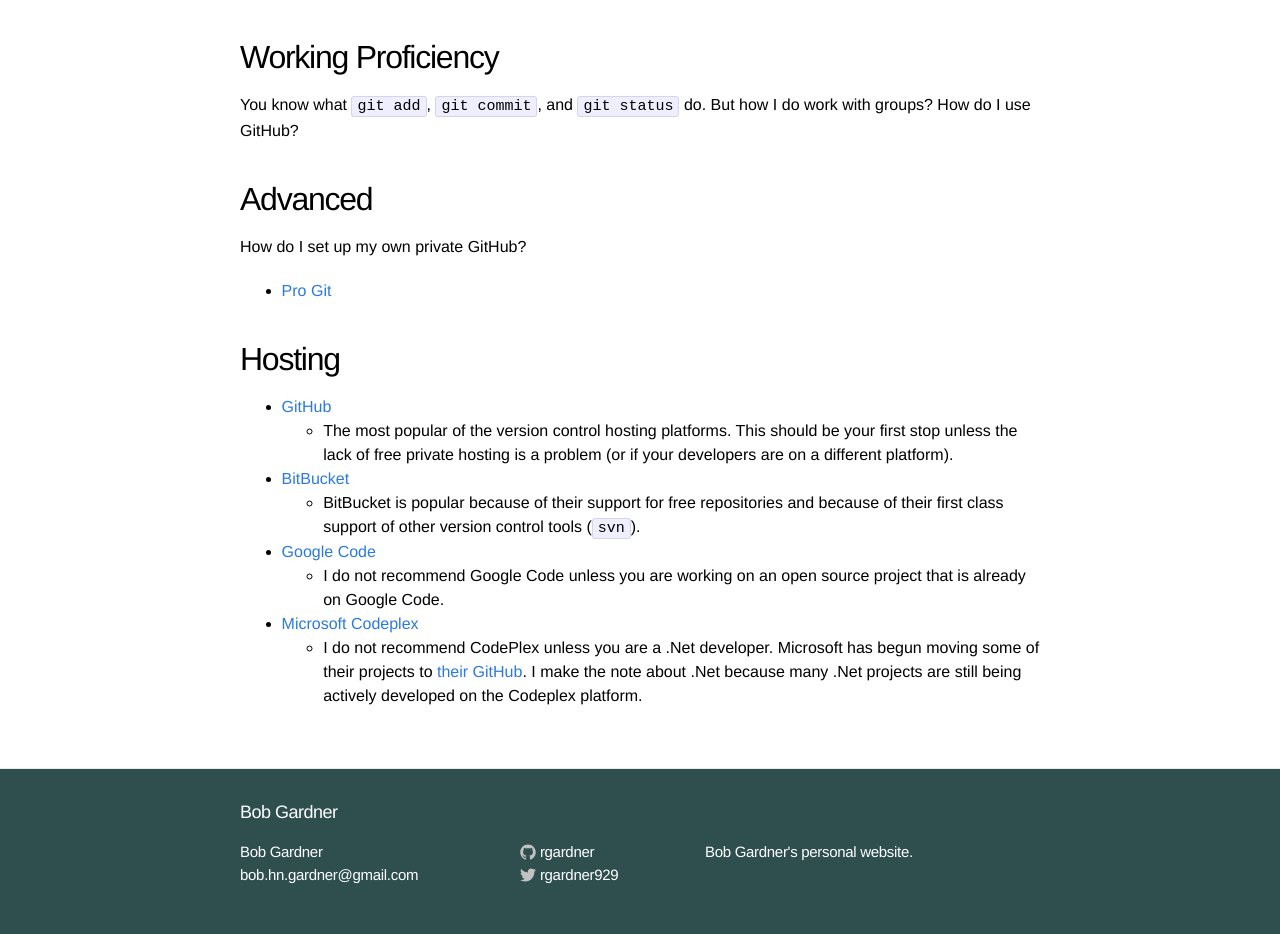
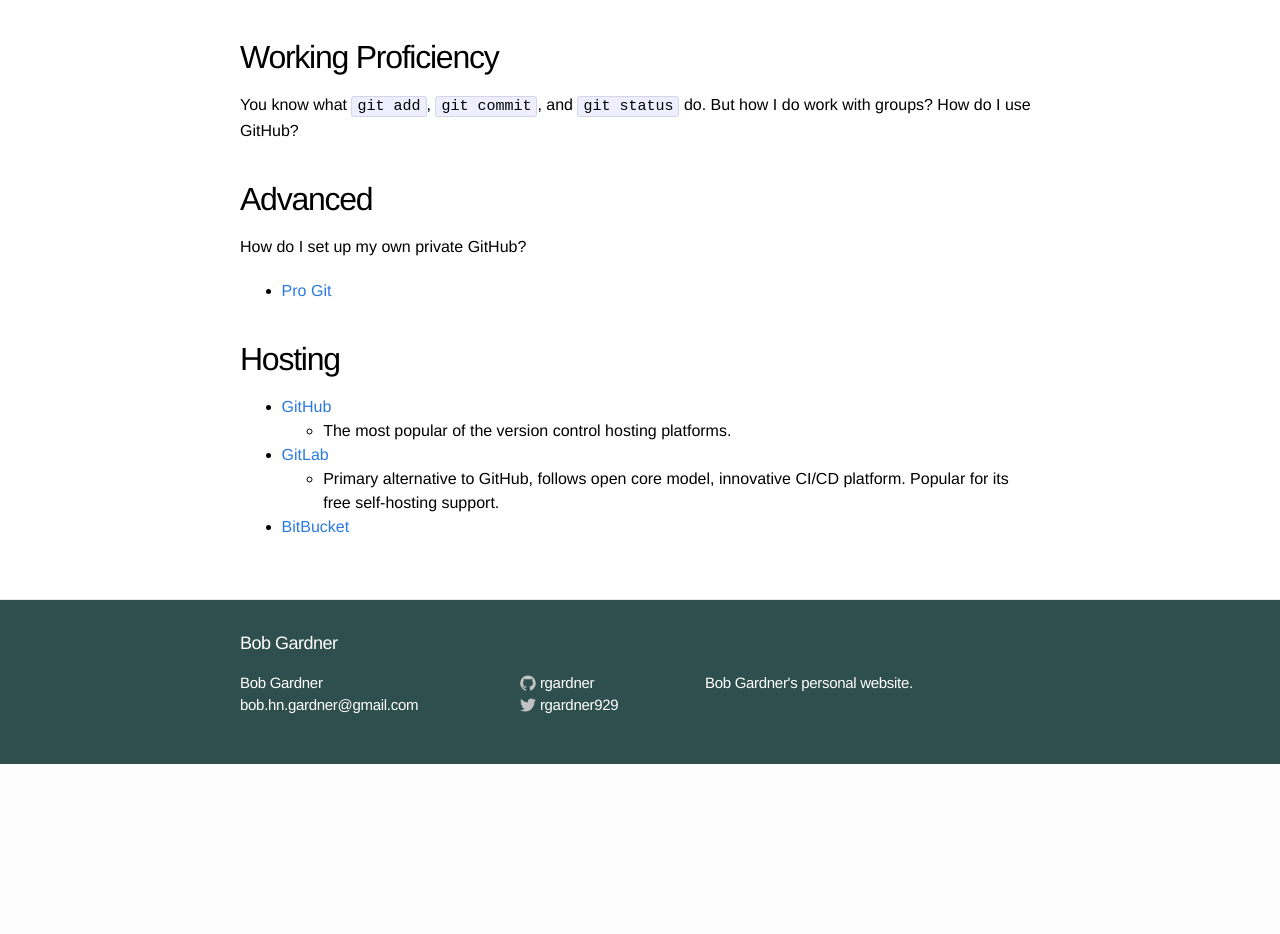
Before and after one commit to rgardner/rgardner.github.io, a Jekyll site: the page built from _resources/version-control.md, in a window 1280 px wide. Shown: the part 550-1484 px from the top of the page. Built offline with Jekyll 4.4.1, drawn with Linux system fonts in a browser that asks for light colours; after the commit the page ends 1314 px from its top, so only the background shows below that.

Commit message:
Add resources from knowledge repo (#44)
* Add more resources from knowledge repo
* Fix resource Edit on GitHub link (master to main)

```diff
--- a/_layouts/resource.html
+++ b/_layouts/resource.html
@@ -3,7 +3,7 @@
 ---
 <div class="post">
 
-  <a href="https://github.com/rgardner/rgardner.github.io/tree/master/_resources"><img style="position: absolute; top: 0; right:
+  <a href="https://github.com/rgardner/rgardner.github.io/tree/main/_resources"><img style="position: absolute; top: 0; right:
   0; border: 0;"
   src="https://camo.githubusercontent.com/365986a132ccd6a44c23a9169022c0b5c890c387/68747470733a2f2f73332e616d617a6f6e6177732e636f6d2f6769746875622f726962626f6e732f666f726b6d655f72696768745f7265645f6161303030302e706e67"
   alt="Fork me on GitHub"
--- a/_resources/version-control.md
+++ b/_resources/version-control.md
@@ -11,6 +11,7 @@
 based on what you understand.
 
 ## Newbies
+
 What's version control? From Wikipedia:
 
 > Revision control, also known as version control and source control (and an
@@ -21,28 +22,21 @@
 - [Code School and GitHub: Try Git](https://try.github.io/levels/1/challenges/1)
 
 ## Working Proficiency
+
 You know what `git add`, `git commit`, and `git status` do. But how I do work
 with groups? How do I use GitHub?
 
 ## Advanced
+
 How do I set up my own private GitHub?
 
 - [Pro Git](http://git-scm.com/book/en/v2)
 
 ## Hosting
+
 - [GitHub](https://github.com/)
-  + The most popular of the version control hosting platforms. This should be
-    your first stop unless the lack of free private hosting is a problem (or if
-    your developers are on a different platform).
+  + The most popular of the version control hosting platforms.
+- [GitLab](https://about.gitlab.com/)
+  + Primary alternative to GitHub, follows open core model, innovative CI/CD
+    platform. Popular for its free self-hosting support.
 - [BitBucket](https://bitbucket.org/)
-  + BitBucket is popular because of their support for free repositories and
-    because of their first class support of other version control tools
-    (`svn`).
-- [Google Code](https://code.google.com/)
-  + I do not recommend Google Code unless you are working on an open source
-    project that is already on Google Code.
-- [Microsoft Codeplex](https://www.codeplex.com/)
-  + I do not recommend CodePlex unless you are a .Net developer. Microsoft has
-    begun moving some of their projects to [their GitHub](http://microsoft.github.io/).
-    I make the note about .Net because many .Net projects are still being
-    actively developed on the Codeplex platform.
--- a/css/main.css
+++ b/css/main.css
@@ -304,6 +304,39 @@
   font-style: italic;
   margin: 30px 0;
 }
+
+.post-content table {
+  border-collapse: collapse;
+  margin: 25px 0;
+  font-size: 0.9em;
+  font-family: sans-serif;
+  min-width: 400px;
+  box-shadow: 0 0 20px rgba(0, 0, 0, 0.15);
+}
+
+.post-content thead tr {
+    background-color: darkslategray;
+    color: #ffffff;
+    text-align: left;
+}
+
+.post-content th,
+.post-content td {
+    padding: 5px 15px;
+}
+
+.post-content tbody tr {
+    border-bottom: 1px solid #dddddd;
+}
+
+.post-content tbody tr:nth-of-type(even) {
+    background-color: #f3f3f3;
+}
+
+.post-content tbody tr:last-of-type {
+    border-bottom: 2px solid #009879;
+}
+
 
 .post-content ul,
 .post-content ol {
--- a/tasks.py
+++ b/tasks.py
@@ -41,7 +41,7 @@
 def test(ctx):
     """Runs blog tests."""
     docker_command = get_base_docker_command()
-    docker_command.extend(["/bin/bash", "-ctx", "'script/install && script/run-tests'"])
+    docker_command.extend(["/bin/bash", "-ctx", "'script/install && script/htmlproofer && script/github-pages-health-check'"])
     ctx.run(" ".join(docker_command))
 
 
```
Also changed, not shown: _resources/bash.md (added, +23 -0 lines), _resources/chrome-devtools-tips.md (added, +39 -0 lines), _resources/nyu.md (+1 -2 lines), _resources/programming-exercises.md (added, +17 -0 lines), _resources/regex.md (added, +19 -0 lines), _resources/tex-latex.md (added, +27 -0 lines), _resources/unix.md (added, +19 -0 lines), _resources/vim.md (added, +58 -0 lines), _resources/vps.md (added, +22 -0 lines), resources.md (+6 -5 lines).
